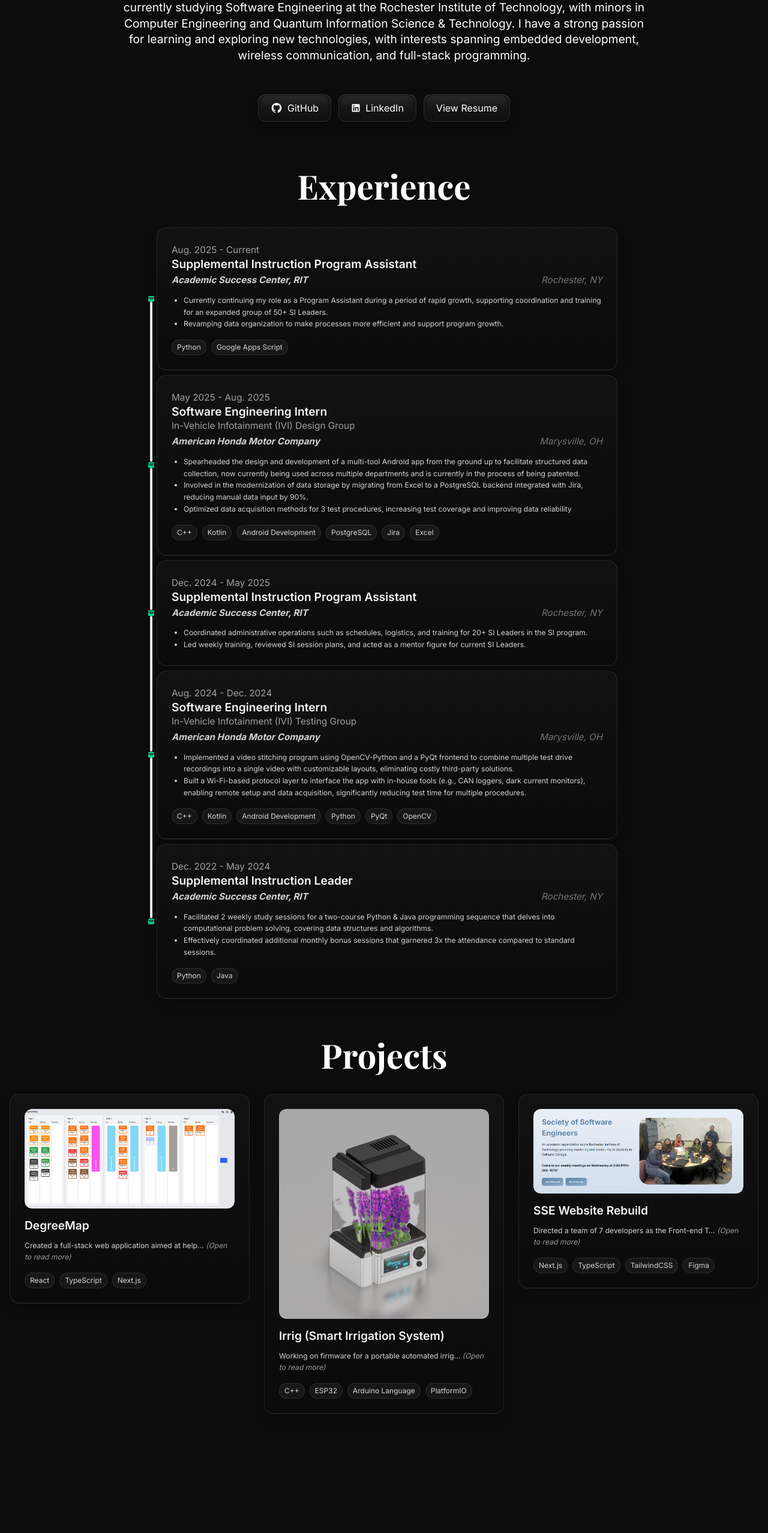
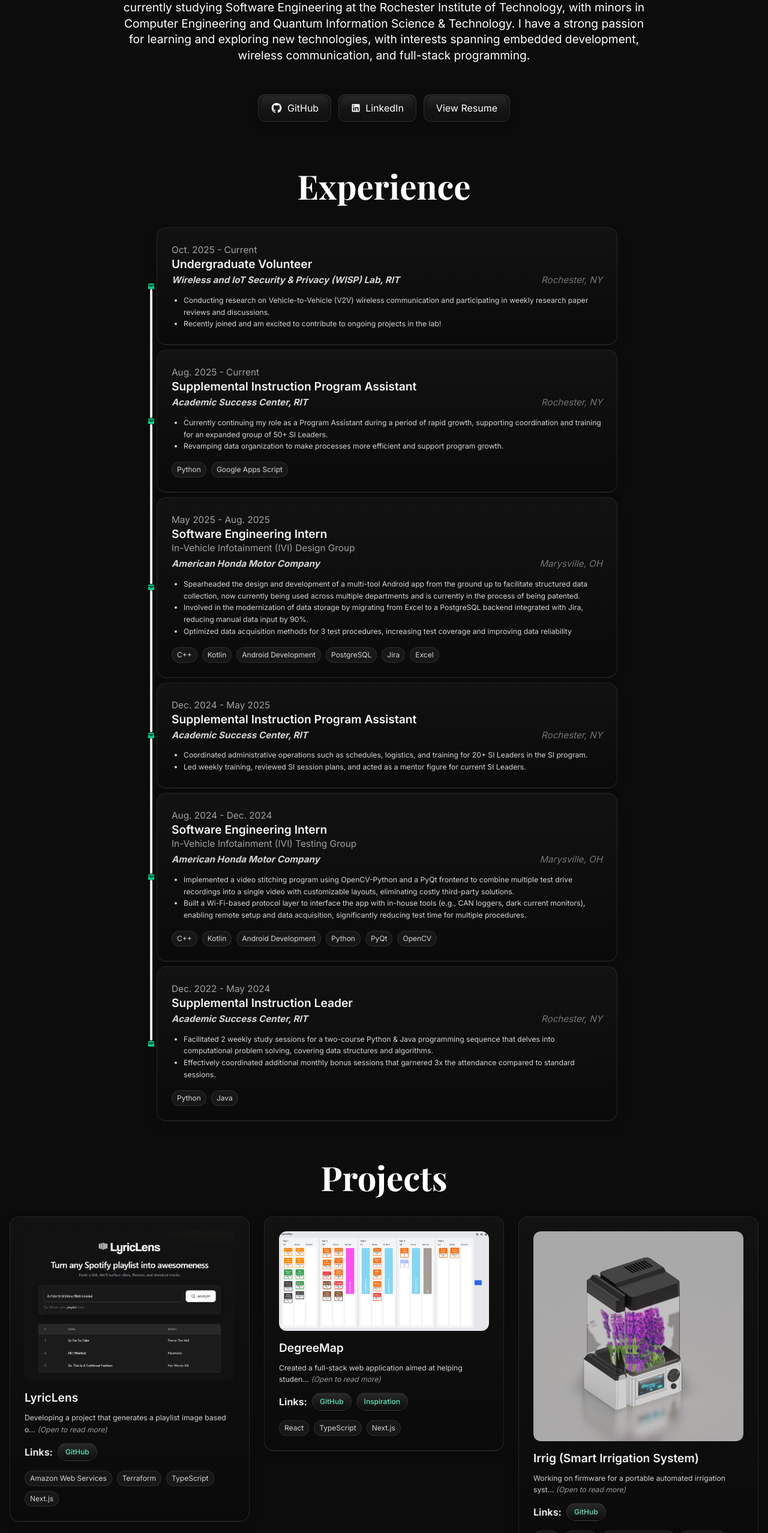
Before and after one commit to chris-morgado/the-website, a Next.js app in the folder next/: page / in a window 1280 px wide. Shown: the part 244-2800 px from the top of the page at 60% size. Before the commit the page ends 2611 px from the top, so only its background shows below. Built offline with nearby package versions, Linux system fonts and the light colour scheme; a web font is replaced by a local one.

Commit message:
Added LyricLens and WISP Lab, also refactored ScrollCards

```diff
--- a/next/app/page.tsx
+++ b/next/app/page.tsx
@@ -6,7 +6,18 @@ import { ClearPill } from '../components/ui/ClearPill';
 import { link } from 'fs';
 
 const experienceItems = [
-    {
+  {
+    date: "Oct. 2025 - Current",
+    title: "Undergraduate Volunteer",
+    team: "",
+    company: "Wireless and IoT Security & Privacy (WISP) Lab, RIT",
+    location: "Rochester, NY",
+    blurb:
+      "Conducting research on Vehicle-to-Vehicle (V2V) wireless communication and participating in weekly research paper reviews and discussions.\nRecently joined and am excited to contribute to ongoing projects in the lab!",
+    accent: "text-emerald-400",
+    tags: []
+  },
+  {
     date: "Aug. 2025 - Current",
     title: "Supplemental Instruction Program Assistant",
     team: "",
@@ -63,6 +74,14 @@ const experienceItems = [
 ]
 
 const projectItems = [
+    {
+    title: "LyricLens",
+	  blurb: "Developing a project that generates a playlist image based on the songs in a given playlist, utilizing various AWS resources for processing and storage. The project also leverages Terraform for automated CI/CD deployment and infrastructure management.",
+    image: "/images/LyricLens.png",
+    tags: ["Amazon Web Services", "Terraform", "TypeScript", "Next.js"],
+    links: [{ label: "GitHub", href: "https://github.com/LyricsLens/2251-swen514-2-Cumulonimbus-Crew"}],
+    accent: "text-emerald-400",
+  },
   {
     title: "DegreeMap",
     blurb: "Created a full-stack web application aimed at helping students organize and track their academic courses.\nImplemented 15+ RESTful APIs built using Spring Boot with JPA to enable dynamic data exchange between the frontend and a MySQL database hosted locally in a Docker container.\nBuilt a Next.js frontend, using dynamic routing and auth context to support user accounts.",
@@ -156,6 +175,7 @@ const Home: React.FC = () => {
             <ProjectScrollCard project={projectItems[0]} ></ProjectScrollCard>
             <ProjectScrollCard project={projectItems[1]} ></ProjectScrollCard>
             <ProjectScrollCard project={projectItems[2]} ></ProjectScrollCard>
+            <ProjectScrollCard project={projectItems[3]} ></ProjectScrollCard>
           </div>
         </div>
       </div>
--- a/next/components/experience/ProjectCard.tsx
+++ b/next/components/experience/ProjectCard.tsx
@@ -15,7 +15,7 @@ export type ProjectItem = {
 
 export function ProjectScrollCard({ project }: {project: ProjectItem}) {
   const modalId = `modal_${project.title.replace(/\s+/g, '_')}`;
-  const PREVIEW_LEN = 50;
+  const PREVIEW_LEN = 60;
 
   const plainBlurb = project.blurb.replace(/\s+/g, " ").trim();
   const preview =
@@ -76,7 +76,20 @@ export function ProjectScrollCard({ project }: {project: ProjectItem}) {
           {preview}{" "}
           <span className="opacity-70 italic">(Open to read more)</span>
         </p>
-
+        <div className="flex flex-wrap items-center gap-2 mt-3">
+          <p className=""><b>Links:</b></p>
+          {project.links?.map((link, index) => (
+            <a
+              key={index}
+              href={link.href}
+              target="_blank"
+              rel="noopener noreferrer"
+              className="inline-flex items-center gap-1 rounded-full bg-gradient-to-b from-[#292929] to-[#0D0D0D] px-3 py-1.5 text-xs font-medium text-emerald-300 border border-white/10 shadow-sm hover:from-[#444444] hover:to-[#222222] hover:text-emerald-300 transition"
+            >
+              {link.label}
+            </a>
+          ))}
+        </div>
         {/* Tags */}
         {project.tags?.length ? (
           <div className="mt-4 flex flex-wrap gap-2">
```
Also changed, not shown: next/public/images/LyricLens.png (added), 1 other file (tests, documents, lock files or other folders).
